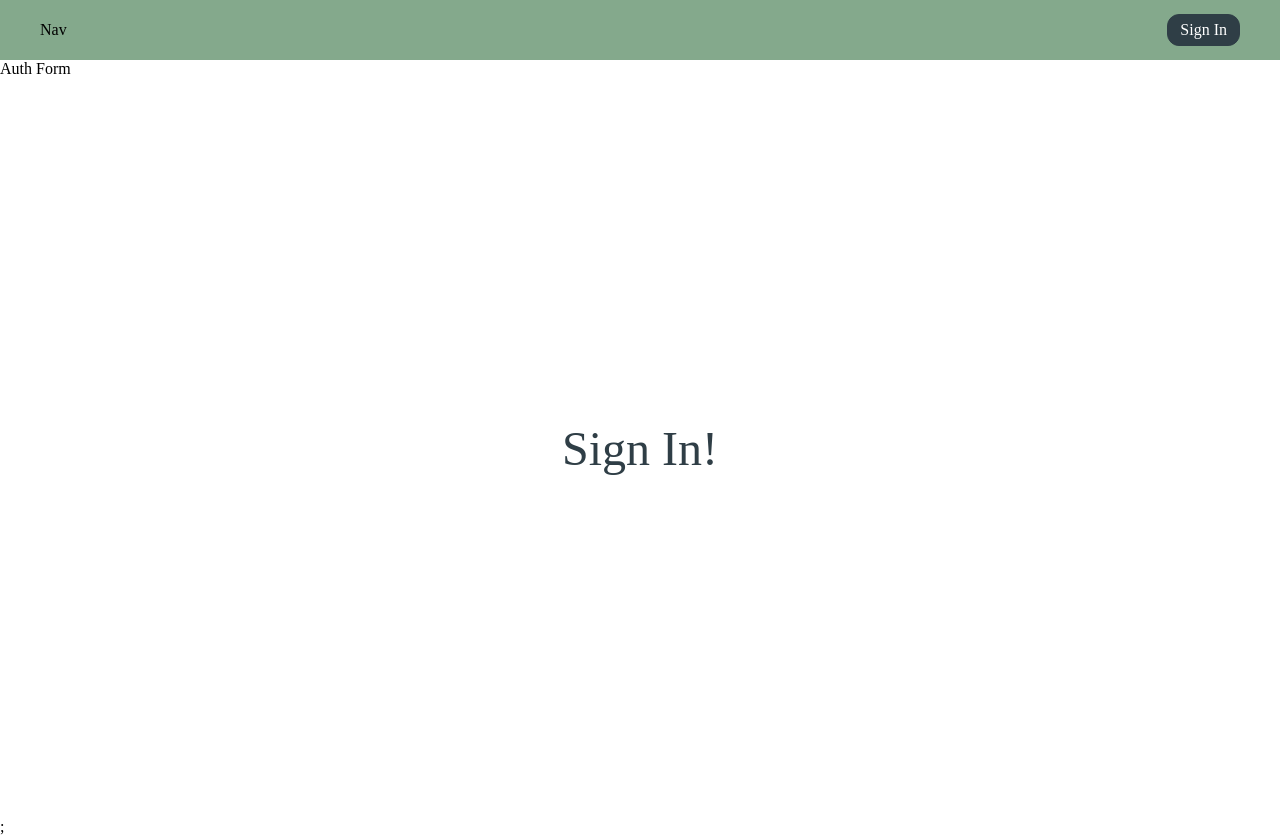
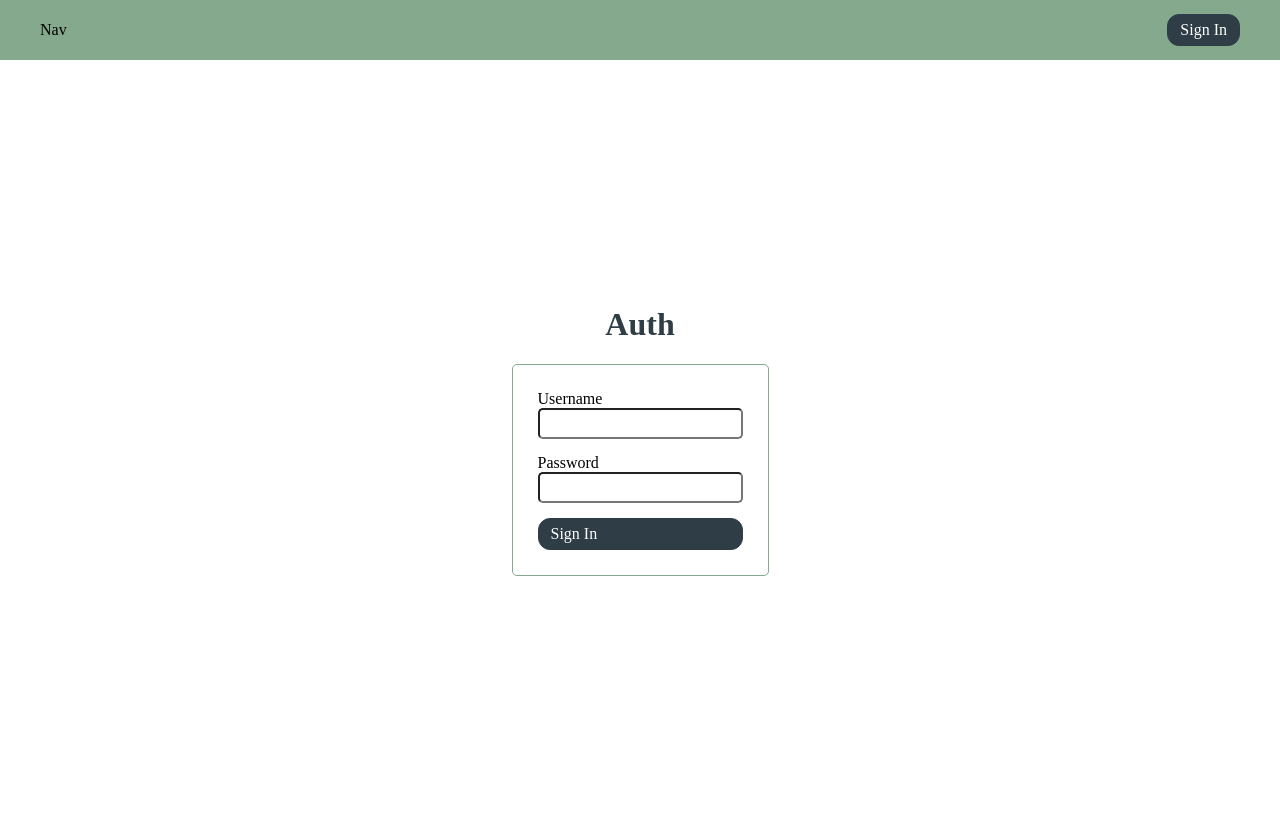
Before and after one commit to Van-jay/react-training-client, a React app: page /signin in a window 1280 px wide. After the commit the page ends 800 px from the top, so only its background shows below. Built offline with nearby package versions, Linux system fonts and the light colour scheme.

Commit message:
add auth form

```diff
--- a/src/components/AuthForm/AuthForm.module.css
+++ b/src/components/AuthForm/AuthForm.module.css
@@ -0,0 +1,11 @@
+.AuthFormWrapper {
+  display: flex;
+  flex-direction: column;
+  gap: 15px;
+
+  max-width: 550px;
+  max-height: 550px;
+  padding: 25px;
+  border: 1px solid var(--color-2);
+  border-radius: 5px;
+}
--- a/src/components/AuthForm/AuthForm.tsx
+++ b/src/components/AuthForm/AuthForm.tsx
@@ -1,7 +1,33 @@
 import React from 'react';
+import Button from '../Button/Button';
+import Input from '../Input/Input';
+import styles from './AuthForm.module.css';
 
-const AuthForm = () => {
-  return <div>Auth Form</div>;
+interface Props {
+  signInAction: () => void;
+}
+
+const AuthForm = ({ signInAction }: Props) => {
+  return (
+    <>
+      <h1>Auth</h1>
+      <div className={styles.AuthFormWrapper}>
+        <Input
+          name="username"
+          label="Username"
+          onChange={() => console.log(123)}
+        ></Input>
+
+        <Input
+          name="password"
+          label="Password"
+          onChange={() => console.log(123)}
+        ></Input>
+
+        <Button action={signInAction}>Sign In</Button>
+      </div>
+    </>
+  );
 };
 
 export default AuthForm;
--- /dev/null
+++ b/src/components/Input/Input.module.css
@@ -0,0 +1,12 @@
+.InputWrapper {
+  display: flex;
+  flex-direction: column;
+  max-width: 320px;
+  font-size: 16px;
+  color: black;
+}
+
+.Input {
+  padding: 6px 12px;
+  border-radius: 5px;
+}
--- a/src/components/Input/Input.tsx
+++ b/src/components/Input/Input.tsx
@@ -1,11 +1,18 @@
 import React from 'react';
+import styles from './Input.module.css';
 
-const Input = () => {
+interface Props {
+  name: string;
+  label: string;
+  onChange: () => void;
+}
+
+const Input = ({ name, label, onChange }: Props) => {
   return (
-    <>
-      <label>Label</label>
-      <input></input>
-    </>
+    <div className={styles.InputWrapper}>
+      <label htmlFor={name}>{label}</label>
+      <input className={styles.Input} name={name} onChange={onChange}></input>
+    </div>
   );
 };
 
--- a/src/pages/SignIn/SignIn.module.css
+++ b/src/pages/SignIn/SignIn.module.css
@@ -2,8 +2,9 @@
   display: flex;
   align-items: center;
   justify-content: center;
+  flex-direction: column;
 
-  font-size: 48px;
+  /* font-size: 48px; */
   color: var(--color-5);
 
   height: calc(100vh - 60px);
--- a/src/pages/SignIn/SignIn.tsx
+++ b/src/pages/SignIn/SignIn.tsx
@@ -3,11 +3,12 @@ import AuthForm from '../../components/AuthForm/AuthForm';
 import styles from './SignIn.module.css';
 
 const SignIn = () => {
+  const signIn = () => console.log('Sign in works!');
+
   return (
-    <>
-      <AuthForm></AuthForm>
-      <div className={styles.SignIn}>Sign In!</div>;
-    </>
+    <div className={styles.SignIn}>
+      <AuthForm signInAction={signIn}></AuthForm>
+    </div>
   );
 };
 
```
